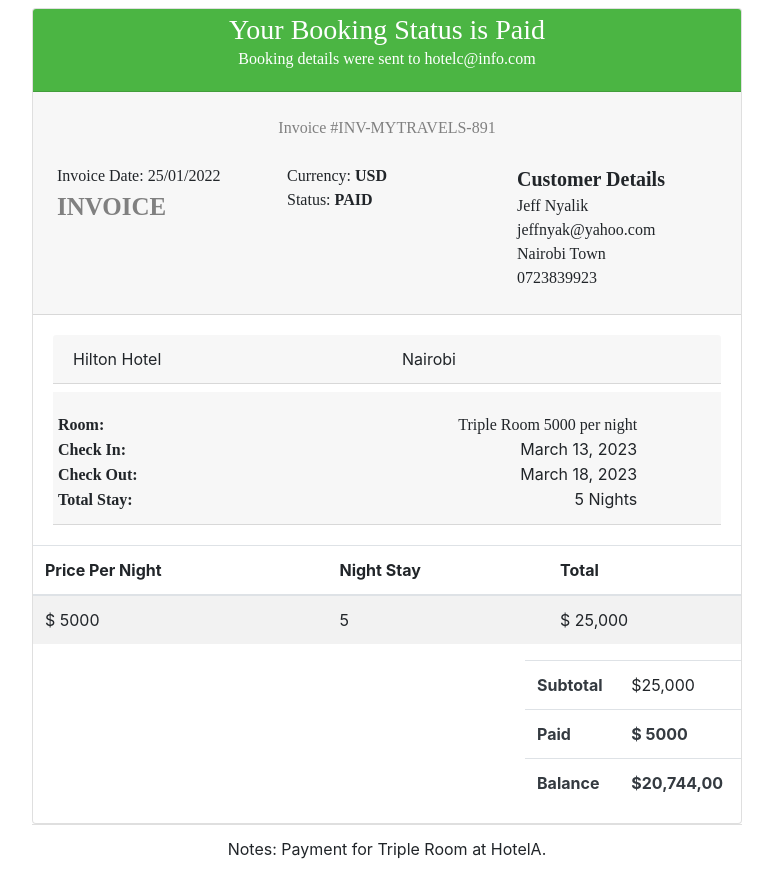
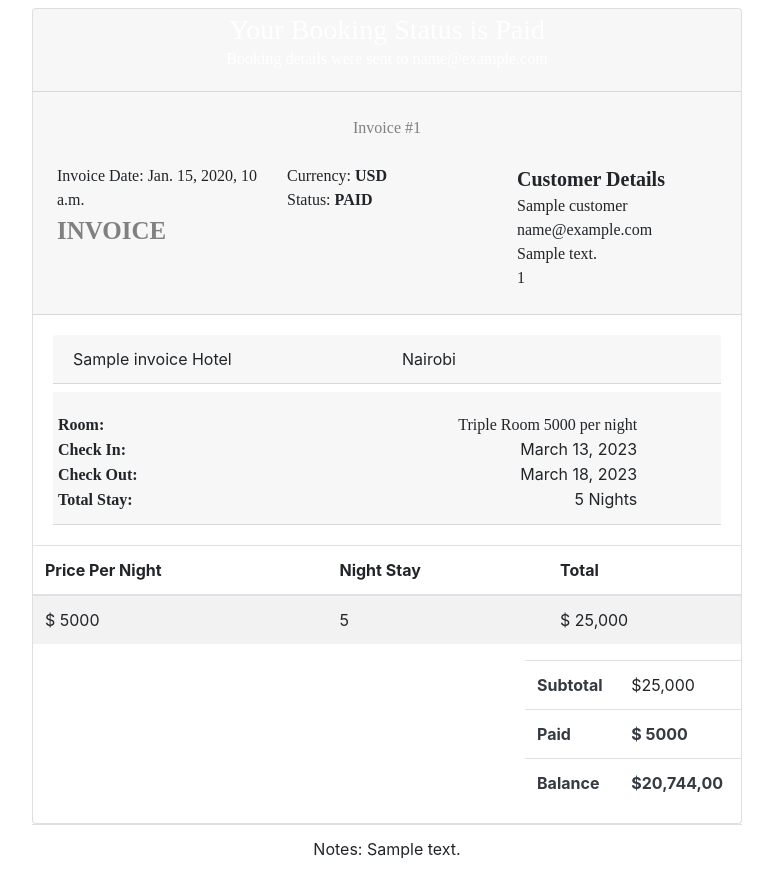
Before and after one commit to jeffnyalik/mytravels, a Django app: template api/templates/book_pdf/invoice2.html in a window 1280 px wide. Shown: the whole page, without its empty margins (253-1026 px from the left). Run offline with Django 4.2, Linux system fonts and the light colour scheme; the template is opened without the code that fills it: most values are stand-ins (such as "Sample title", 1, 10 or a date in 2020); some libraries are stand-ins or nearby versions.

Commit message:
functionality to send booking invoice to the vendor as well

```diff
--- a/api/admin.py
+++ b/api/admin.py
@@ -30,7 +30,7 @@ class RoomTypeAdmin(admin.ModelAdmin):
 
 @admin.register(Hotel)
 class HotelAdmin(admin.ModelAdmin):
-    list_display = ('hotel_name', 'address', 'city', 'country')
+    list_display = ('hotel_name', 'address', 'city', 'country', 'hotel_email')
 
 @admin.register(Room)
 class RoomAdmin(admin.ModelAdmin):
--- a/api/templates/book_pdf/invoice2.html
+++ b/api/templates/book_pdf/invoice2.html
@@ -7,6 +7,8 @@
     <link rel="stylesheet" href="../">
     <link rel="stylesheet" href="{% static 'css/bootstrap.min.css' %}">
     <link rel="stylesheet" href="{% static 'css/invoice.css' %}">
+    <link rel="stylesheet" href="https://cdn.jsdelivr.net/npm/bootstrap@4.6.2/dist/css/bootstrap.min.css"
+     integrity="sha384-xOolHFLEh07PJGoPkLv1IbcEPTNtaed2xpHsD9ESMhqIYd0nLMwNLD69Npy4HI+N" crossorigin="anonymous">
 </head>
 <body>
 	<div class="container mt-2">
@@ -17,15 +19,15 @@
                         <h3 class="mb-0 text-center paid_status">
                             Your Booking Status is Paid
                         </h3>
-                        <p class="text-center sent_to_status">Booking details were sent to hotelc@info.com</p>
+                        <p class="text-center sent_to_status">Booking details were sent to {{invoice.hotel_email}}</p>
                     </div>
                 </div>
                 <div class="card-header p-4">
-                    <p class="invoice_number text-center">Invoice #INV-MYTRAVELS-891</p>
+                    <p class="invoice_number text-center">Invoice #{{ invoice.invoice_number }}</p>
                     <div class="row">
                         <div class="col-md-4 mt-2">
                             <div class="inv_info">
-                                <span class="invoice_date">Invoice Date: 25/01/2022</span> <br>
+                                <span class="invoice_date">Invoice Date: {{invoice.invoice_date}}</span> <br>
                                 <span class="invoice_text">
                                     INVOICE
                                 </span>
@@ -34,22 +36,22 @@
 
                         <div class="col-md-4 mt-2">
                             <div class="curr_info">
-                                <span class="invoice_currency">Currency: <strong>USD</strong></span> <br>
+                                <span class="invoice_currency">Currency: <strong>{{ invoice.currency }}</strong></span> <br>
                                 <span class="invoice_status">Status: <strong>PAID</strong></span> <br>
                             </div>
                         </div>
                         <div class="col-md-4 mt-2">
                             <span class="customer-detail">Customer Details</span> <br>
                             <div class="detail_info">
-                                <span class="customer_name">Jeff Nyalik</span> <br>
+                                <span class="customer_name">{{ invoice.customer.name}}</span> <br>
                                 <span class="email">
-                                    jeffnyak@yahoo.com
+                                    {{ invoice.customer.email }}
                                 </span> <br>
                                 <span>
-                                    Nairobi Town
+                                    {{ invoice.customer.address }}
                                 </span><br>
                                 <span class="phone_number">
-                                    0723839923
+                                    {{ invoice.customer.phone_number }}
                                 </span>
                             </div>
                         </div>
@@ -59,7 +61,7 @@
                     <div class="card-header">
                         <div class="row">
                             <div class="col-md-6">
-                                <span class="hotel_name">Hilton Hotel</span>
+                                <span class="hotel_name">{{ invoice.hotel_name }} Hotel</span>
                             </div>
                             <div class="col-md-6">Nairobi</div>
                         </div>
@@ -128,7 +130,7 @@
                     </div>
                 </div>
                 <div class="card-footer bg-white">
-                    <p class="mb-0 text-center">Notes: Payment for Triple Room at HotelA.</p>
+                    <p class="mb-0 text-center">Notes: {{ invoice.notes }}</p>
                 </div>
             </div>
         </div>
--- a/auths/auth_views.py
+++ b/auths/auth_views.py
@@ -9,7 +9,7 @@ from django.contrib.auth import authenticate
 from rest_framework_simplejwt.tokens import RefreshToken
 from custom_permissions.permissions import IsCustomer
 
-class SupplierRegistrationView(generics.ListCreateAPIView):
+class SupplierRegistrationView(generics.CreateAPIView):
     queryset = Supplier.objects.all()
     serializer_class = SupplierSerializer
 
@@ -28,7 +28,7 @@ class SupplierLoginView(APIView):
             'access': str(refresh.access_token)
         }, status=status.HTTP_200_OK)
 
-class CustomerRegistrationView(generics.ListCreateAPIView):
+class CustomerRegistrationView(generics.CreateAPIView):
     queryset = Supplier.objects.all()
     serializer_class = CustomerSerializer
 
--- a/hotels/hotel_model.py
+++ b/hotels/hotel_model.py
@@ -28,6 +28,7 @@ class RoomType(models.Model):
 
 class Hotel(models.Model):
     hotel_name = models.CharField(max_length=100, blank=True, null=True)
+    hotel_email = models.EmailField(blank=True, null=True, unique=True)
     address = models.CharField(max_length=200, blank=True, null=True)
     city = models.CharField(max_length=50,blank=True, null=True)
     state = models.CharField(max_length=50, blank=True, null=True)
```
Also changed, not shown: api/templates/book_pdf/invoice.html (+6 -1 lines), bookings/booking_views.py (+6 -4 lines), serializers/hotel_serializer.py (+11 -1 lines), api/migrations/0016_hotel_hotel_email.py (added), db.sqlite3, readme.md (added).
